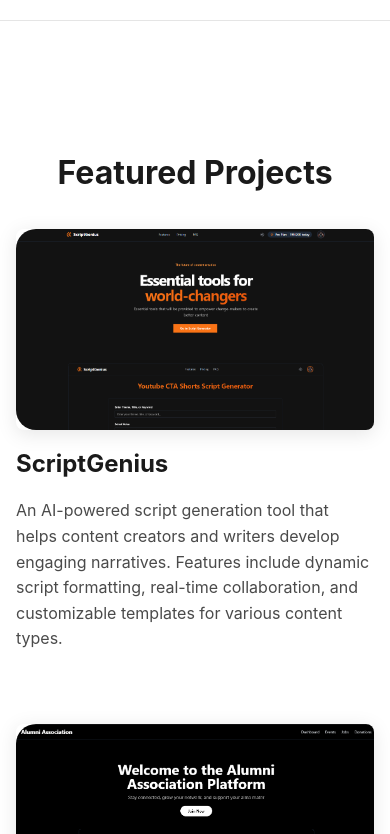
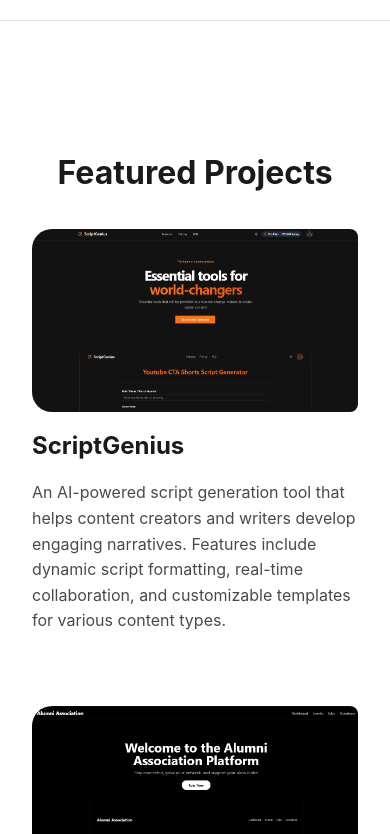
Before and after one commit to amarmurmu001/amar-portfolio, a React (Vite) app: page / in a window 390 px wide. Shown: the part 905-1739 px from the top of the page. Built offline with nearby package versions, Linux system fonts and the light colour scheme.

Commit message:
style: enhance layout and responsiveness across components; update footer padding, project section styles, and global CSS settings for improved consistency and user experience

```diff
--- a/src/assets/components/footer/Footer.css
+++ b/src/assets/components/footer/Footer.css
@@ -1,7 +1,7 @@
 .footer {
   width: 100%;
   background-color: var(--card-background);
-  padding: 1rem 0;
+  padding: 1.5rem 0;
   position: relative;
   border-top: 1px solid var(--border-color);
 }
@@ -23,6 +23,7 @@
   align-items: center;
   gap: 0.5rem;
   text-align: center;
+  white-space: nowrap;
 }
 
 .footer-icon {
@@ -43,13 +44,33 @@
 }
 
 @media (max-width: 768px) {
+  .footer {
+    padding: 1.2rem 0;
+  }
+
   .footer-container {
     padding: 0 1rem;
+  }
+
+  .footer-text {
+    flex-direction: row;
+    align-items: center;
+    justify-content: center;
+    text-align: center;
+    gap: 0.5rem;
+    font-size: 0.85rem;
   }
 }
 
 @media (max-width: 480px) {
+  .footer {
+    padding: 1rem 0;
+  }
+
   .footer-text {
-    font-size: 0.85rem;
+    font-size: 0.8rem;
+    width: 100%;
+    text-align: center;
+    gap: 0.3rem;
   }
 }
--- a/src/index.css
+++ b/src/index.css
@@ -59,10 +59,24 @@
   box-sizing: border-box;
 }
 
+html, body {
+  margin: 0;
+  padding: 0;
+  overflow-x: hidden;
+  width: 100%;
+  max-width: 100vw;
+}
+
 body {
   background-color: var(--background-color);
   color: var(--text-color);
   transition: background-color 0.3s ease, color 0.3s ease;
+}
+
+#root {
+  width: 100%;
+  max-width: 100vw;
+  overflow-x: hidden;
 }
 
 button {
--- a/src/routes/Projects.css
+++ b/src/routes/Projects.css
@@ -1,6 +1,9 @@
 .projects-section {
-  padding: 4rem 4rem;
+  padding: 4rem 2rem;
   background-color: var(--background-color);
+  width: 100%;
+  max-width: 100vw;
+  overflow: hidden;
 }
 
 .section-title {
@@ -14,9 +17,10 @@
   display: flex;
   flex-direction: column;
   gap: 8rem;
+  width: 100%;
   max-width: 1200px;
   margin: 0 auto;
-  padding: 0 2rem;
+  padding: 0 1rem;
 }
 
 .project-card {
@@ -25,7 +29,7 @@
   gap: 4rem;
   align-items: center;
   position: relative;
-  padding: 0 2rem;
+  width: 100%;
 }
 
 .project-card:nth-child(even) {
@@ -41,7 +45,7 @@
   overflow: hidden;
   border-radius: 8px;
   aspect-ratio: 16/9;
-  box-shadow: 0 4px 20px var(--border-color);
+  width: 100%;
 }
 
 .project-image img {
@@ -71,7 +75,8 @@
 }
 
 .project-content {
-  padding: 2rem;
+  padding: 1rem;
+  width: 100%;
 }
 
 .project-content h2 {
@@ -112,7 +117,7 @@
 
 @media (max-width: 968px) {
   .projects-section {
-    padding: 3rem 2rem;
+    padding: 3rem 1rem;
   }
 
   .section-title {
@@ -122,14 +127,12 @@
 
   .projects-grid {
     gap: 4rem;
-    padding: 0 1rem;
   }
 
   .project-card,
   .project-card:nth-child(even) {
     grid-template-columns: 1fr;
     gap: 1.5rem;
-    padding: 0;
   }
 
   .project-card .project-image,
@@ -175,7 +178,6 @@
 
   .projects-grid {
     gap: 3rem;
-    padding: 0;
   }
 
   .project-card {
```
